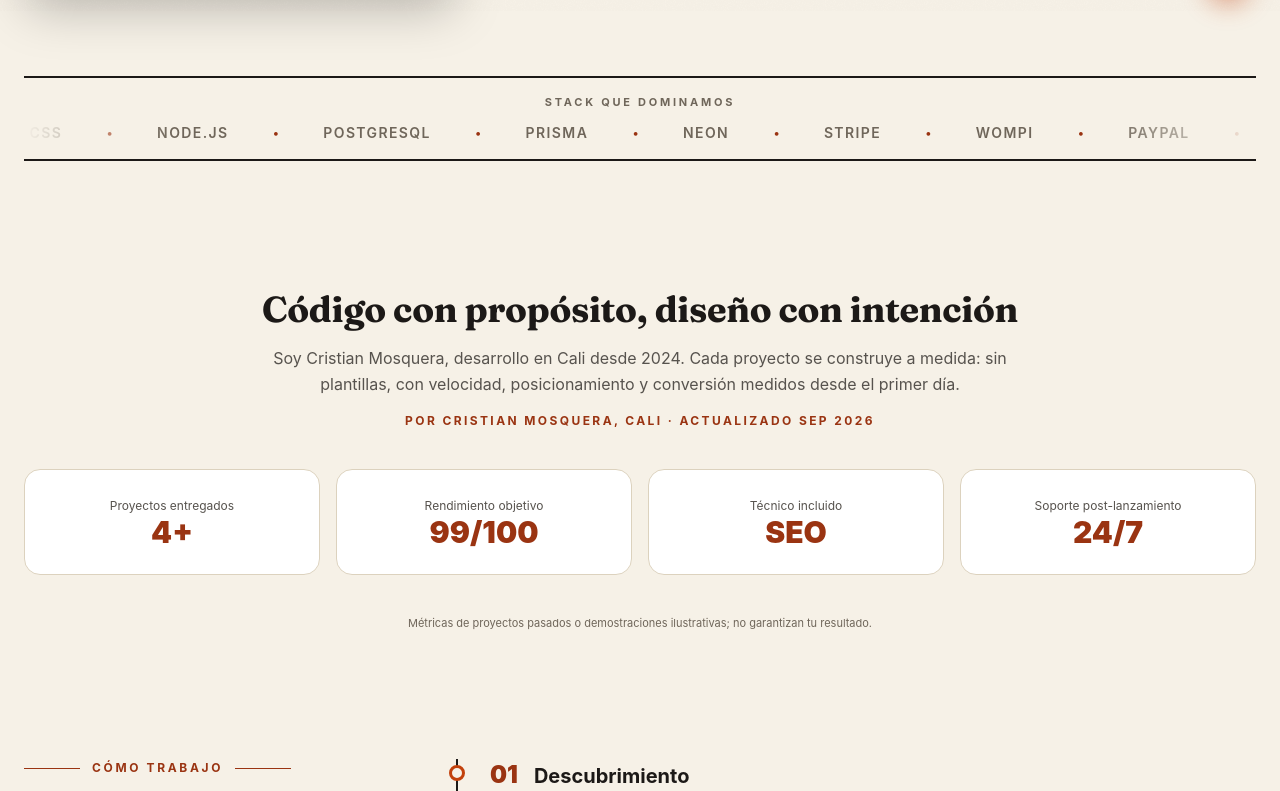
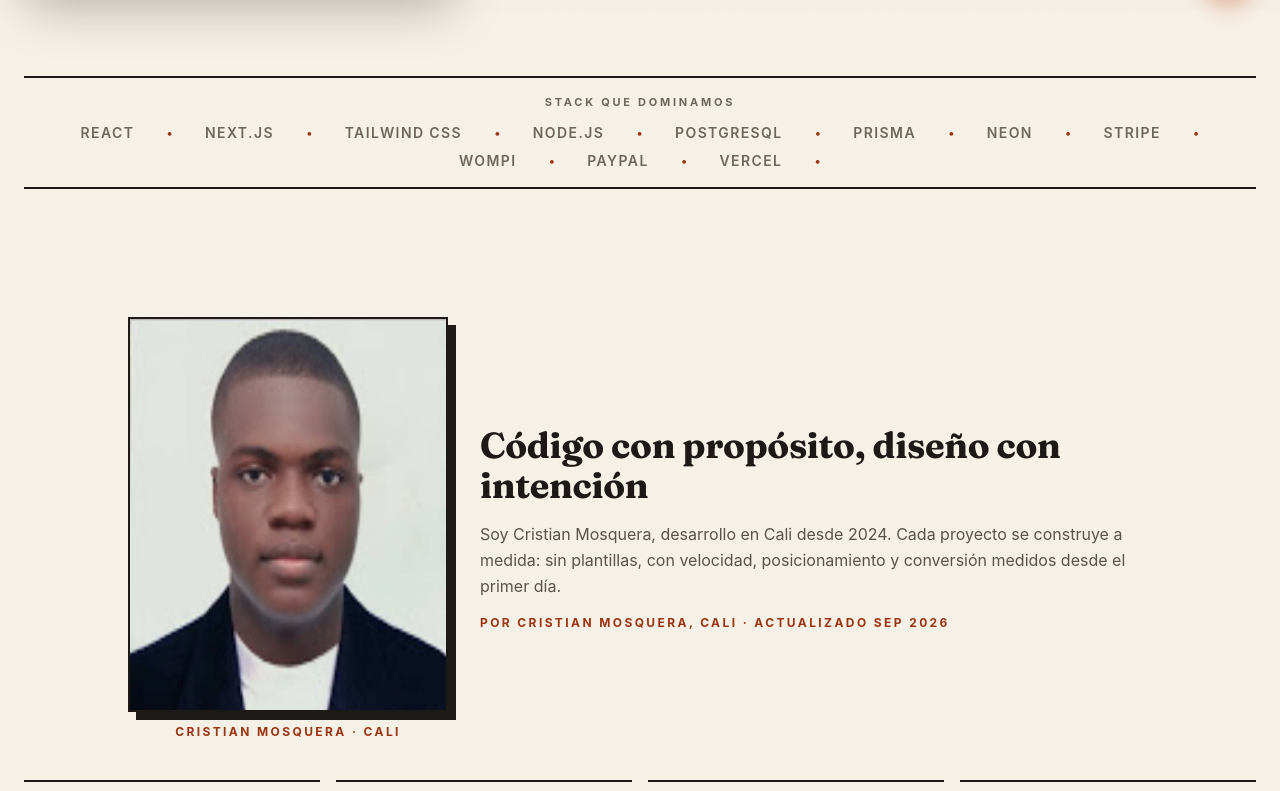
Before and after one commit to Moskera27Y/Cm-Studio, a React (Vite) app: page / in a window 1280 px wide. Shown: the part 789-1580 px from the top of the page. Built offline with nearby package versions, Linux system fonts and the light colour scheme.

Commit message:
Foto Cristian en Quienes somos + resto anti-IA (radios, copy, marquee, bot)

```diff
--- a/src/App.jsx
+++ b/src/App.jsx
@@ -601,34 +601,44 @@ export default function PortfolioApp() {
         {/* Franja de especificaciones */}
         <div className="overflow-hidden border-y-2 border-[#1C1917] py-4" aria-hidden="true">
           <p className="text-center text-[11px] font-bold uppercase tracking-[0.25em] text-[#6F665A] mb-3">{t.marquee.label}</p>
-          <div className="marquee">
-            <div className="marquee-track">
-              {[0, 1].map((copy) => (
-                <div key={copy} className="marquee-group">
+          <div className="flex flex-wrap items-center justify-center gap-x-8 gap-y-2 px-6">
             {STACK.map((s) => (
-                    <React.Fragment key={`${copy}-${s}`}>
+              <React.Fragment key={s}>
                 <span className="text-sm font-semibold uppercase tracking-widest text-slate-500 whitespace-nowrap">{s}</span>
                 <span className="text-[#9A3412] text-xs" aria-hidden="true">•</span>
               </React.Fragment>
             ))}
           </div>
-              ))}
-            </div>
-          </div>
         </div>
 
         {/* Quiénes somos + stats */}
         <section id="filosofia" className="space-y-10">
-          <div className="max-w-3xl mx-auto text-center space-y-4">
+          <div className="grid gap-8 md:grid-cols-12 md:items-center max-w-5xl mx-auto">
+            <figure className="md:col-span-4">
+              <img
+                src="/cristian-mosquera.jpg"
+                alt="Cristian Mosquera, desarrollador web en Cali, fundador de THARON"
+                width="861"
+                height="1065"
+                loading="lazy"
+                className="w-full max-w-[320px] mx-auto rounded-none border-2 border-[#1C1917] shadow-[8px_8px_0_#1C1917]"
+              />
+              <figcaption className="mt-3 text-center text-xs font-bold uppercase tracking-[0.2em] text-[#9A3412]">
+                Cristian Mosquera · Cali
+              </figcaption>
+            </figure>
+            <div className="md:col-span-8 space-y-4 text-center md:text-left">
               <h2 className="text-3xl md:text-4xl font-bold">{t.about.title}</h2>
               <p className="text-[#57534E] leading-relaxed">{t.about.text}</p>
               <p className="text-xs font-bold uppercase tracking-[0.2em] text-[#9A3412]">{t.about.byline}</p>
             </div>
+          </div>
           <dl className="grid grid-cols-2 lg:grid-cols-4 gap-4">
             {t.about.stats.map((s, i) => (
-              <div key={i} className="p-6 rounded-2xl bg-[#FFFFFF] border border-[#DCD2BE] text-center hover:border-[#C2410C]/60 transition-all">
+              <div key={i} className="pt-4 border-t-2 border-[#1C1917] text-center hover:border-[#C2410C] transition-all">
                 <dt className="order-2 text-xs text-[#57534E] mt-1">{s.label}</dt>
                 <dd className="order-1 text-3xl font-black text-[#9A3412]"><Stat key={`${lang}-${s.label}`} value={s.value} /></dd>
+                <dd className="order-3 text-[11px] text-[#6F665A] mt-1">{s.m}</dd>
               </div>
             ))}
           </dl>
@@ -885,6 +895,7 @@ export default function PortfolioApp() {
               </div>
             ))}
           </div>
+          <p className="text-center text-sm font-bold text-[#1C1917]">— Cristian Mosquera</p>
         </section>
 
         {/* Comparativa */}
@@ -893,7 +904,7 @@ export default function PortfolioApp() {
             <h2 className="text-3xl md:text-4xl font-bold">{t.compare.title}</h2>
             <p className="text-[#57534E]">{t.compare.sub}</p>
           </div>
-          <div className="overflow-x-auto rounded-2xl border border-[#DCD2BE]">
+          <div className="overflow-x-auto rounded-none border-y-2 border-[#1C1917]">
             <table className="w-full text-sm min-w-[600px] bg-[#FFFFFF]">
               <thead>
                 <tr className="border-b border-[#DCD2BE]">
@@ -932,7 +943,7 @@ export default function PortfolioApp() {
           </div>
           <div className="space-y-3">
             {t.faq.items.map((item, i) => (
-              <div key={i} className={`rounded-2xl border transition-all ${openFaq === i ? 'bg-[#EFE7D6] border-[#C2410C]/60' : 'bg-[#FFFFFF] border-[#DCD2BE]'}`}>
+              <div key={i} className={`rounded-md border transition-all ${openFaq === i ? 'bg-[#EFE7D6] border-[#C2410C]/60' : 'bg-[#FFFFFF] border-[#DCD2BE]'}`}>
                 <button
                   onClick={() => setOpenFaq(openFaq === i ? null : i)}
                   aria-expanded={openFaq === i}
@@ -1158,7 +1169,7 @@ export default function PortfolioApp() {
         >
           <div
             role="dialog" aria-modal="true" aria-label={selected.title}
-            className="modal-panel w-full max-w-3xl max-h-[90vh] overflow-y-auto rounded-3xl bg-[#FFFDF8] border border-[#DCD2BE] shadow-2xl"
+            className="modal-panel w-full max-w-3xl max-h-[90vh] overflow-y-auto rounded-xl bg-[#FFFDF8] border-2 border-[#1C1917] shadow-2xl"
             onClick={(e) => e.stopPropagation()}
           >
             {/* Vista previa del sitio */}
```
Also changed, not shown: public/cristian-mosquera.jpg (added). Lines whose indentation alone changed are shown as unchanged.
